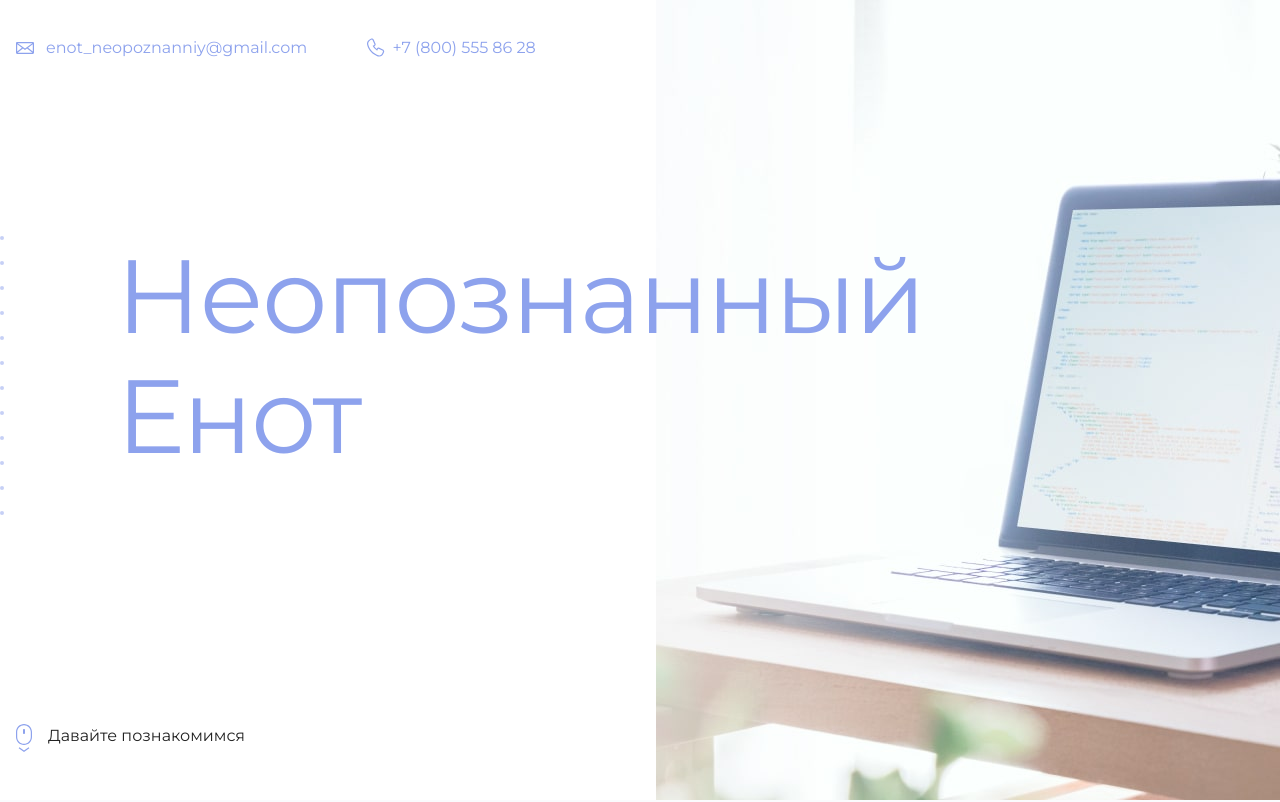
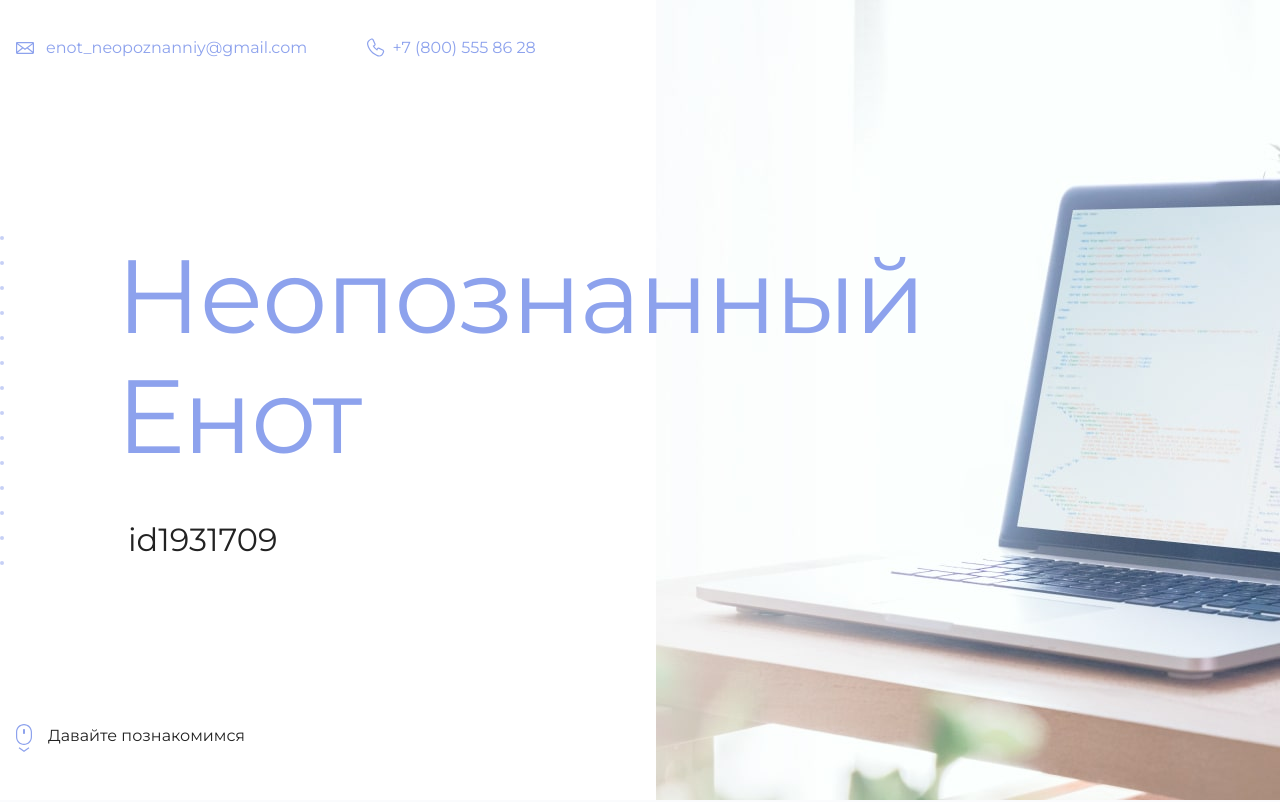
Before and after one commit to Khariton90/htmlAcademy, a plain HTML site: page index.html in a window 1280 px wide. Shown: the top 802 px of the page. Drawn offline with Linux system fonts and the light colour scheme.

Commit message:
Update index.html

```diff
--- a/index.html
+++ b/index.html
@@ -19,7 +19,7 @@
       <section class="hero-image">
         <div class="container">
           <h1 class="heading">Неопознанный Енот</h1>
-          <p><!-- Тут ваш id на сайте Академии --></p>
+          <p>id1931709</p>
         </div>
       </section>
 
```
